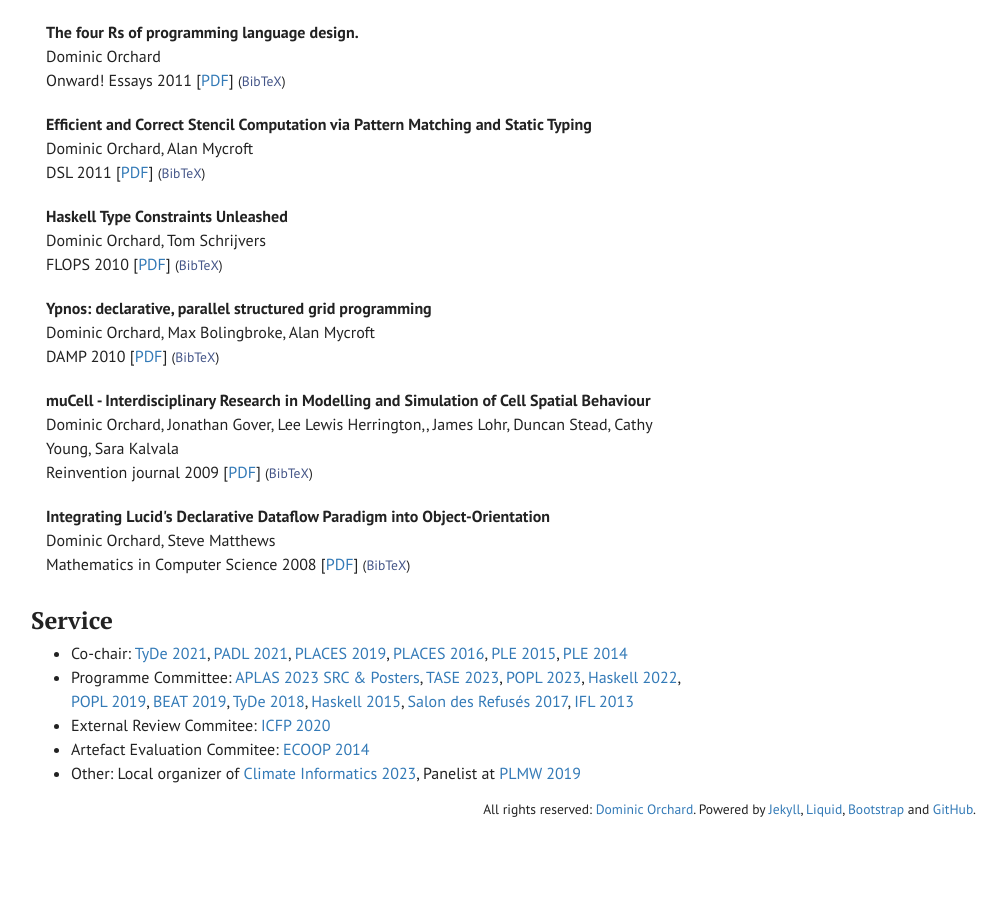
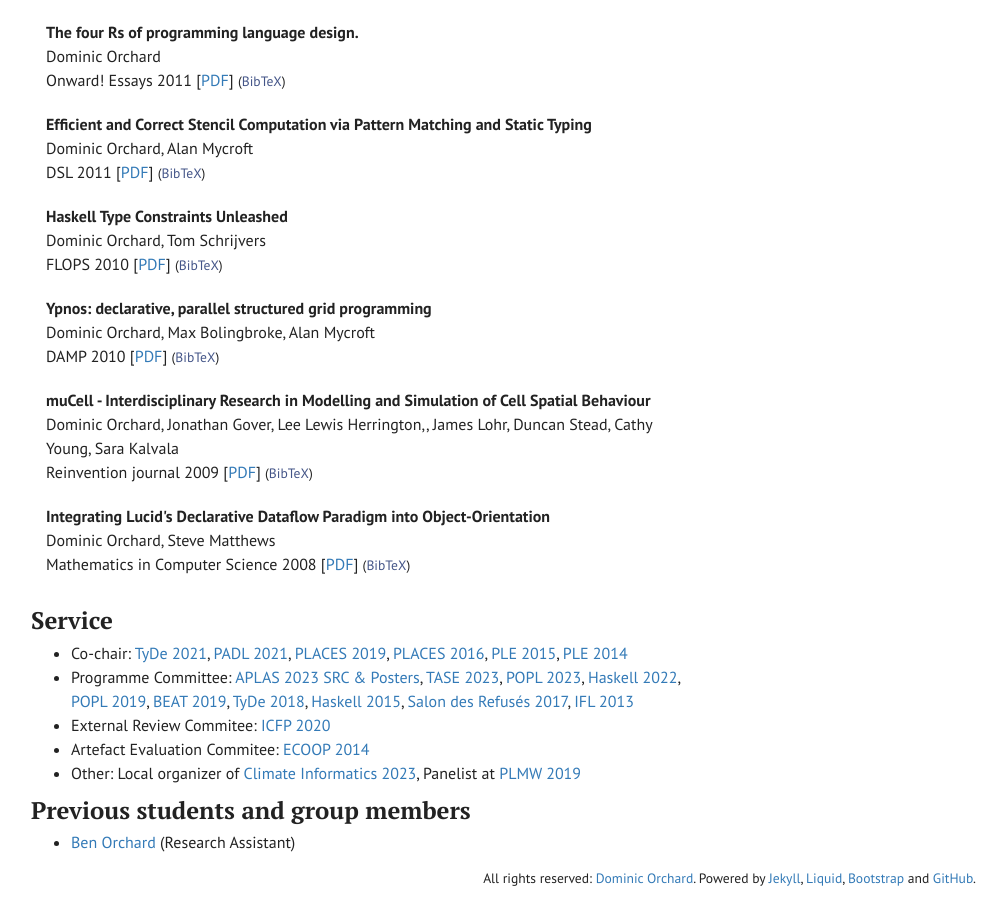
Before and after one commit to dorchard/dorchard.github.io, a Jekyll site: the page built from index.html, in a window 1280 px wide and 900 px high, scrolled down 3821 px. Shown: the whole window, without its empty margins (234-1241 px from the left). Built offline with Jekyll 4.4.1, drawn with Linux system fonts in a browser that asks for light colours; before the commit the page ends 4652 px from its top, so only the background shows below that.

Commit message:
Update index.html

```diff
--- a/index.html
+++ b/index.html
@@ -140,6 +138,12 @@ sitemap:
   <li>Other: Local organizer of <a href="https://cambridge-iccs.github.io/climate-informatics-2023/">Climate Informatics 2023</a>, Panelist at <a href="https://popl19.sigplan.org/details/PLMW-2019-papers/1/Panel-Grad-School-and-Beyond">PLMW 2019</a></li>
 </ul>
 
+
+  <h3>Previous students and group members</h3>
+    <ul>
+    <li><a href="https://raehik.github.io/">Ben Orchard</a> (Research Assistant)</li>
+    </ul>
+
 </div>
 
 <div id='rightpane'>
```
Also changed, not shown: other parts of index.html (+0 -2 lines).
